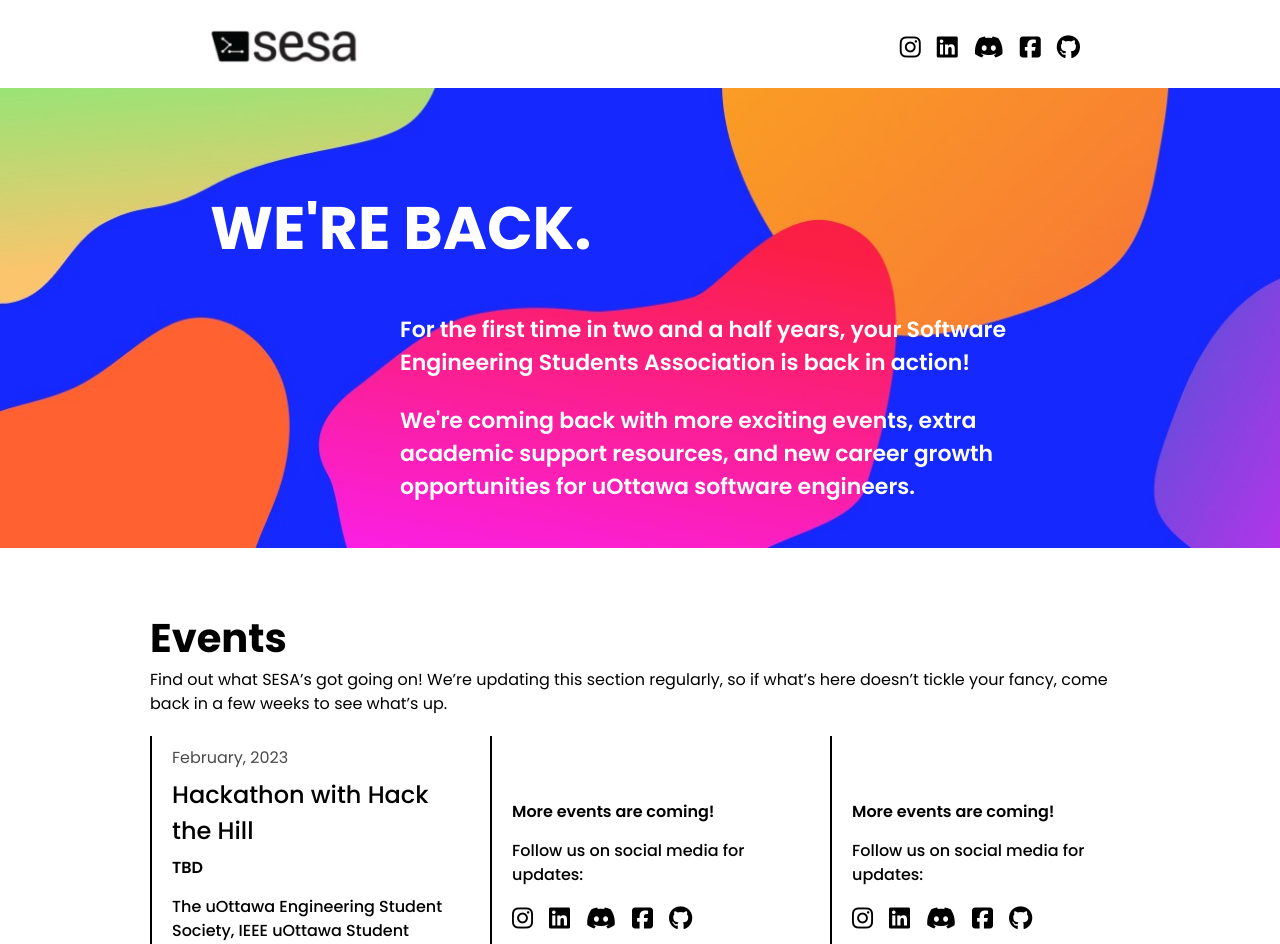
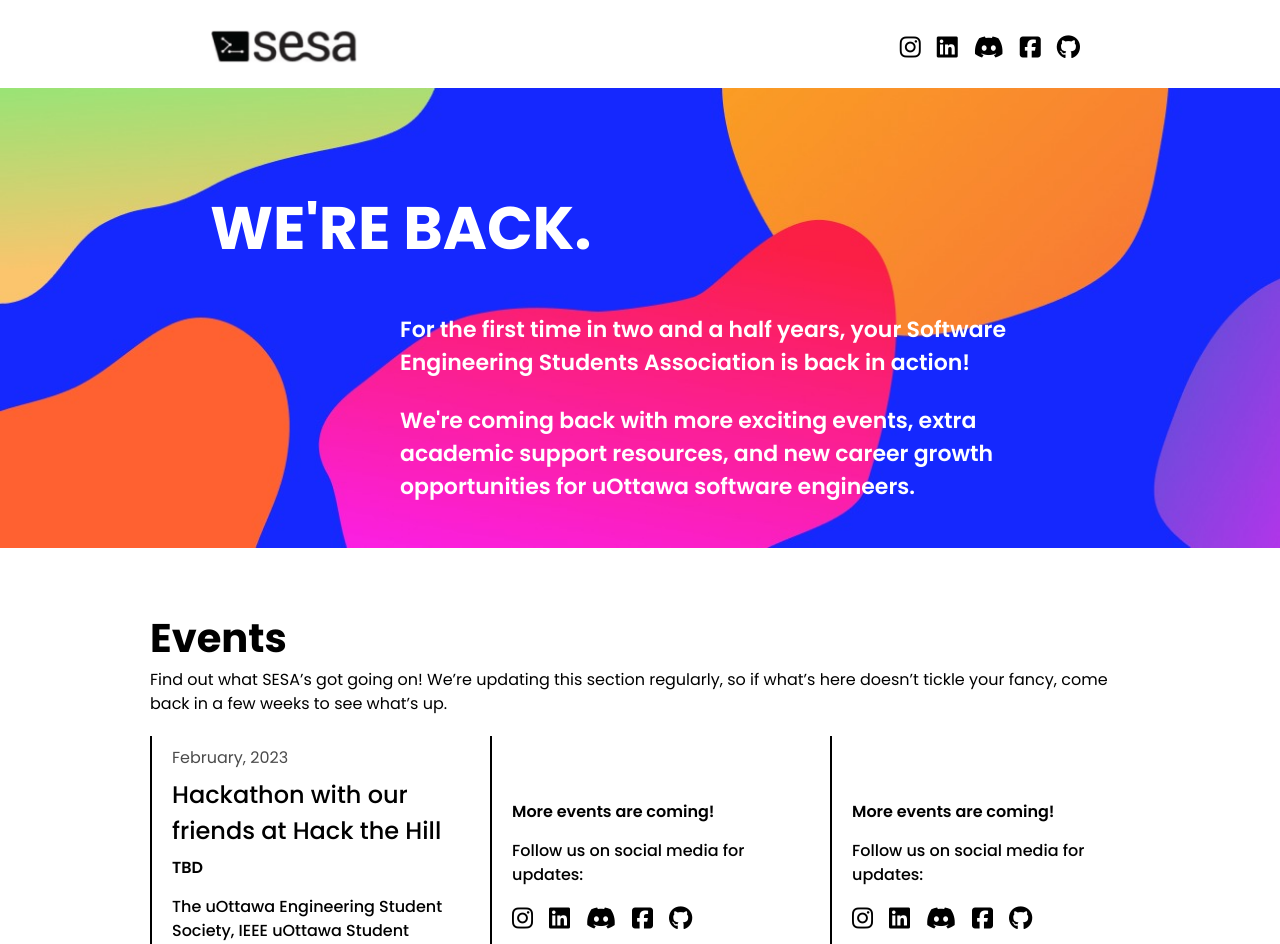
Before and after one commit to MonicaOportus/uOttawaSESA, a React (Create React App) app: page / in a window 1280 px wide. Shown: the top 944 px of the page. Built offline with nearby package versions, Linux system fonts and the light colour scheme.

Commit message:
Fixing aesthethics

```diff
--- a/src/components/eventsInfo.js
+++ b/src/components/eventsInfo.js
@@ -2,7 +2,7 @@ const eventInfo = [
   {
     id: 1,
     date: "February, 2023",
-    title: "Hackathon with Hack the Hill",
+    title: "Hackathon with our friends at Hack the Hill",
     location: "TBD",
     invitation:
       "The uOttawa Engineering Student Society, IEEE uOttawa Student Branch, Computer Science Student Association and Software Engineering Student Association are proud to bring a flagship hackathon to Ottawa where students can network and compete with the best!",
```
